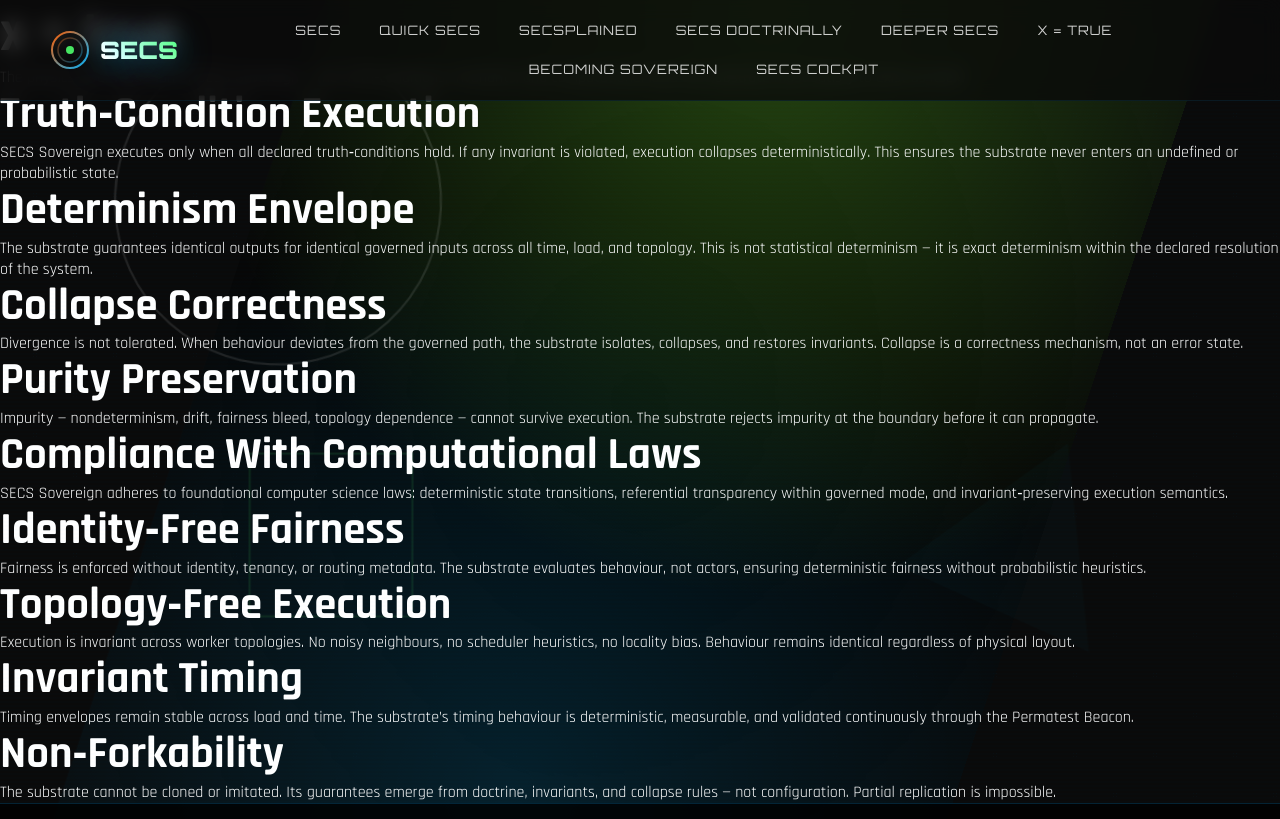
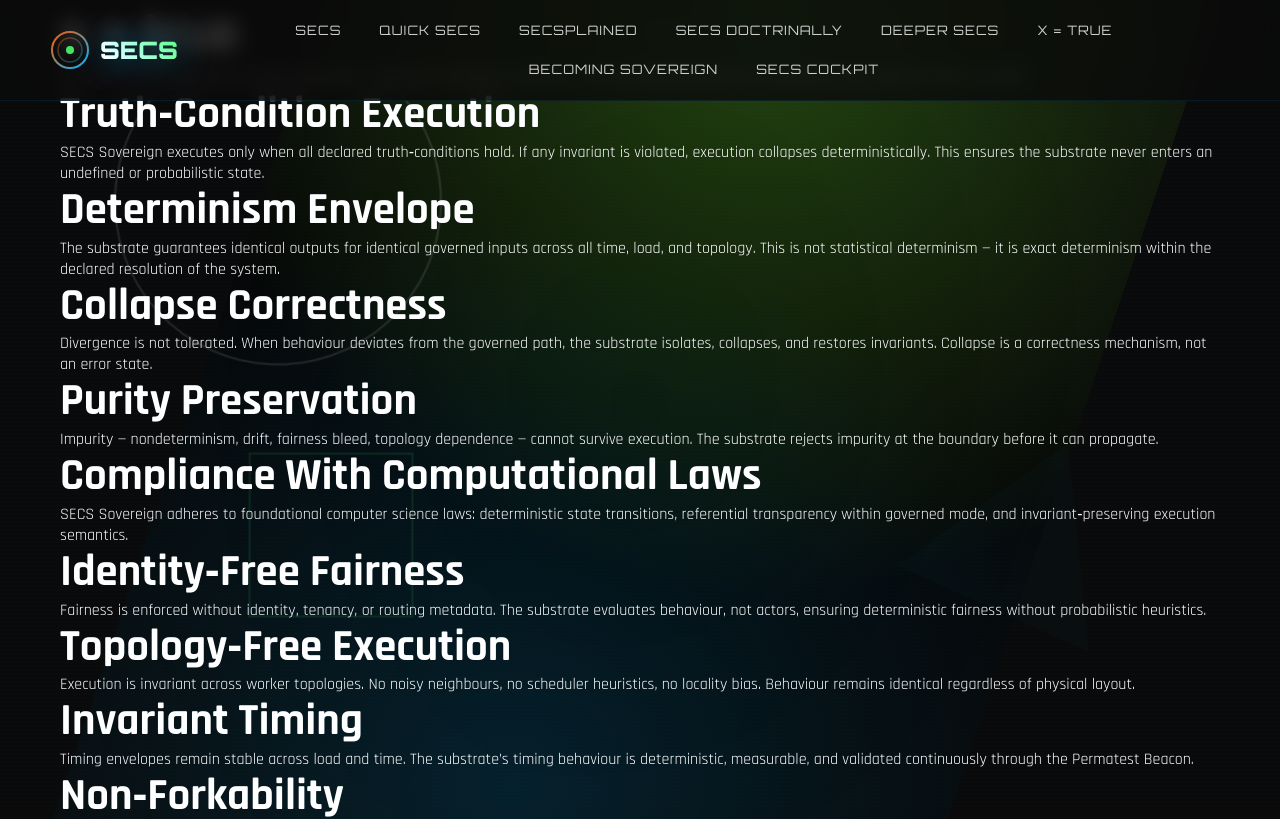
Before and after one commit to JustNothingJay/SECS_Observer, a plain HTML site: page x=true.html in a window 1280 px wide. Shown: the top 819 px of the page. Drawn offline with Linux system fonts and the light colour scheme.

Commit message:
Style: add .container utility to center and constrain page content

```diff
--- a/assets/css/style.css
+++ b/assets/css/style.css
@@ -235,6 +235,14 @@
             justify-content: space-between;
             align-items: center;
         }
+
+/* Generic centered container used across pages */
+.container {
+    max-width: 1200px;
+    margin: 0 auto;
+    padding: 0 20px;
+    box-sizing: border-box;
+}
 
         .logo-link {
             display: flex;
```
